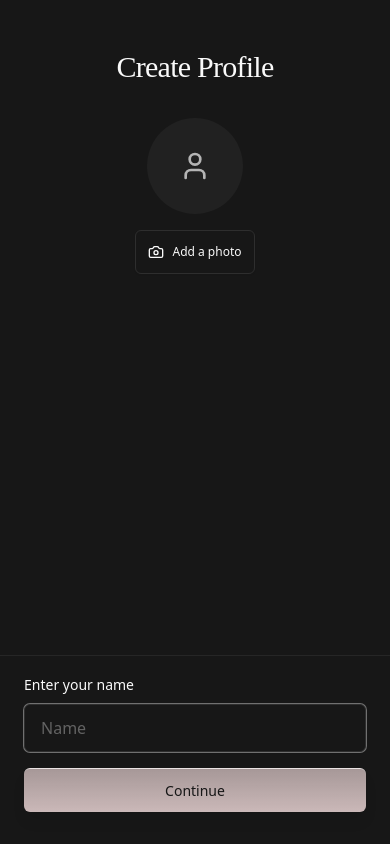
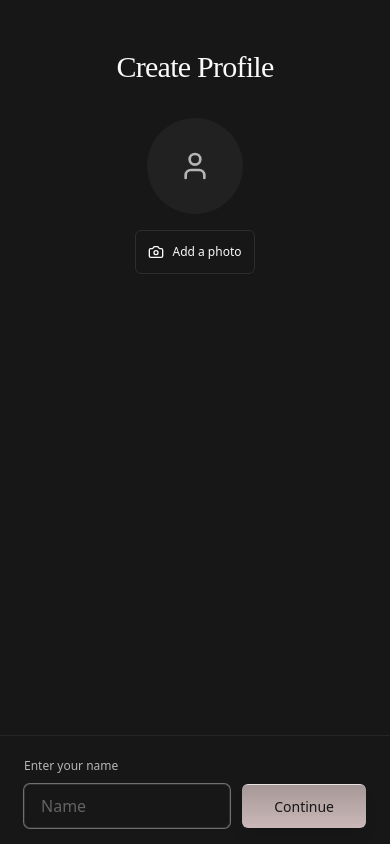
Before and after one commit to OlekDesign/orokai, a React (Vite) app: page /#/create-profile in a window 390 px wide. Both pictures are taken after a click on the button 34 px from the left and 487 px from the top of the page. Built offline with nearby package versions, Linux system fonts and the light colour scheme; a web font is replaced by a local one.

Commit message:
feat: optimize mobile CreateProfile bottom bar layout

```diff
--- a/src/pages/CreateProfile.tsx
+++ b/src/pages/CreateProfile.tsx
@@ -218,11 +218,11 @@ export default function CreateProfile() {
         </motion.div>
 
         {/* Fixed form at bottom */}
-        <div className="fixed bottom-0 left-0 right-0 px-6 py-4 pb-8 bg-background border-t border-border">
-          <div className="w-full mx-auto space-y-4">
+        <div className="fixed bottom-0 left-0 right-0 px-6 py-4 pb-4 bg-background border-t border-border">
+          <div className="w-full mx-auto flex items-end gap-3">
             {/* Name Input */}
-            <div className="space-y-2">
-              <Label htmlFor="name-mobile">Enter your name</Label>
+            <div className="flex-1 space-y-2">
+              <Label htmlFor="name-mobile" className="text-xs font-medium text-muted-foreground">Enter your name</Label>
               <Input
                 id="name-mobile"
                 ref={nameMobileInputRef}
@@ -239,26 +239,25 @@ export default function CreateProfile() {
                   }
                 }}
                 className={cn(
-                  "h-12",
+                  "h-11",
                   showWarning && "border-destructive"
                 )}
               />
-              {showWarning && (
-                <Caption className="text-destructive">
-                  Please enter your name to continue
-                </Caption>
-              )}
             </div>
 
             {/* Continue Button */}
             <Button
               onClick={handleContinue}
-              className="w-full min-h-[44px] py-3"
-              size="lg"
+              className="h-11 px-8"
             >
               Continue
             </Button>
           </div>
+          {showWarning && (
+            <Caption className="text-destructive mt-2">
+              Please enter your name to continue
+            </Caption>
+          )}
         </div>
       </div>
     </div>
```
Also changed, not shown: 2 other files (tests, documents, lock files or other folders).
